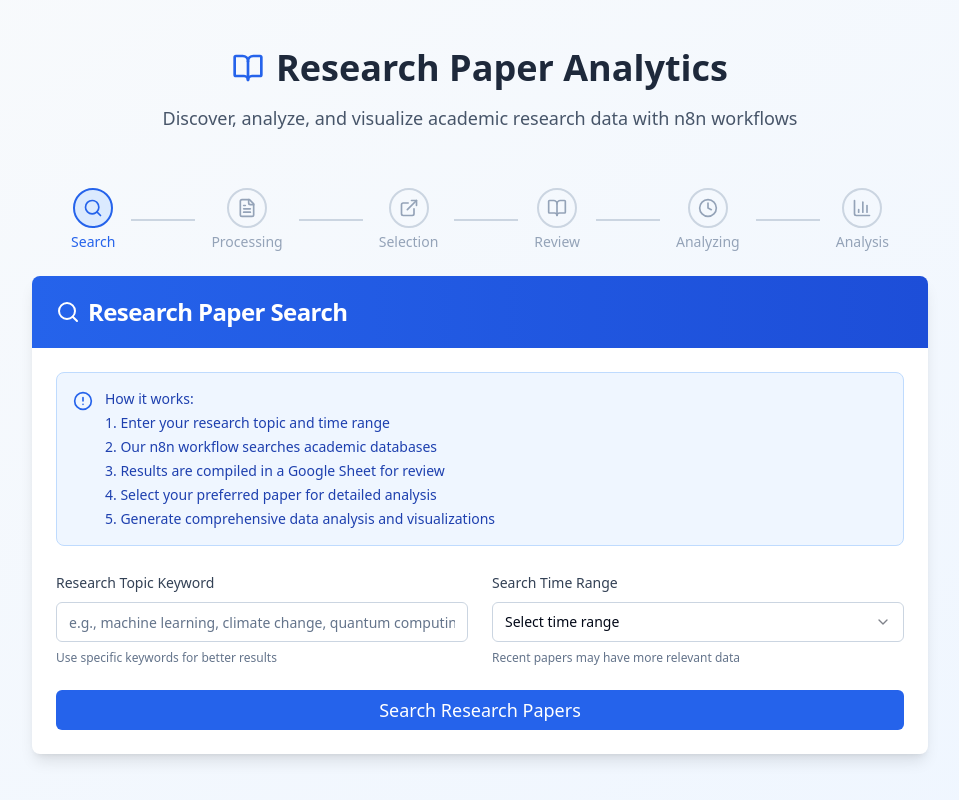
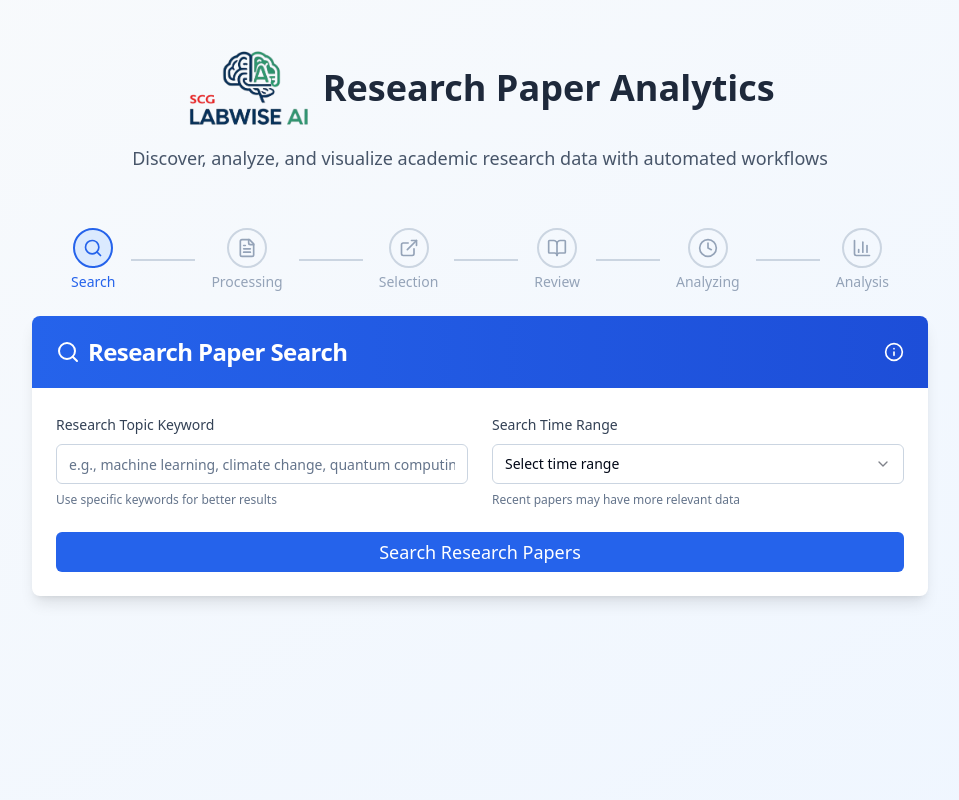
Before and after one commit to Danai6588102/paper-pathfinder-flow, a React (Vite) app: page / in a window 1280 px wide. Shown: the whole page, without its empty margins (160-1119 px from the left). Built offline with nearby package versions, Linux system fonts and the light colour scheme.

Commit message:
Update UI
update logo and info

```diff
--- a/src/pages/Index.tsx
+++ b/src/pages/Index.tsx
@@ -7,9 +7,11 @@ import { Select, SelectContent, SelectItem, SelectTrigger, SelectValue } from '@
 import { Badge } from '@/components/ui/badge';
 import { Separator } from '@/components/ui/separator';
 import { useToast } from '@/hooks/use-toast';
-import { Search, FileText, ExternalLink, BarChart3, BookOpen, AlertCircle, CheckCircle, Clock } from 'lucide-react';
+import { Search, FileText, ExternalLink, BarChart3, BookOpen, AlertCircle, CheckCircle, Clock, Info} from 'lucide-react';
+import { Popover, PopoverContent, PopoverTrigger } from '@/components/ui/popover';
 import ResearchPapersTable from '@/components/ResearchPapersTable';
 import { ResearchPaper } from '@/components/ResearchPapersTable';
+
 
 type WorkflowStep = 'input' | 'processing' | 'selection' | 'paper-view' | 'analysis-processing' | 'analysis';
 
@@ -642,10 +644,10 @@ const Index = () => {
         {/* Header */}
         <div className="text-center py-8">
           <div className="flex items-center justify-center gap-3 mb-4">
-            <BookOpen className="w-8 h-8 text-blue-600" />
+           <img src="src/pages/logo.png" alt="Logo" className="h-20" />
             <h1 className="text-4xl font-bold text-slate-800">Research Paper Analytics</h1>
           </div>
-          <p className="text-slate-600 text-lg">Discover, analyze, and visualize academic research data with n8n workflows</p>
+          <p className="text-slate-600 text-lg">Discover, analyze, and visualize academic research data with automated workflows</p>
         </div>
 
         {/* Progress Indicator */}
@@ -684,28 +686,36 @@ const Index = () => {
         {currentStep === 'input' && (
           <Card className="shadow-lg border-0">
             <CardHeader className="bg-gradient-to-r from-blue-600 to-blue-700 text-white rounded-t-lg">
-              <CardTitle className="flex items-center gap-2">
+            <CardTitle className="flex items-center justify-between w-full">
+              <div className="flex items-center gap-2">
                 <Search className="w-6 h-6" />
                 Research Paper Search
-              </CardTitle>
-            </CardHeader>
-            <CardContent className="p-6">
-              <div className="bg-blue-50 p-4 rounded-lg border border-blue-200 mb-6">
-                <div className="flex items-start gap-3">
+              </div>
+              <Popover>
+          <PopoverTrigger asChild>
+            <button className="text-white hover:text-blue-200">
+              <Info className="w-5 h-5" />
+            </button>
+          </PopoverTrigger>
+          <PopoverContent className="w-80 text-sm bg-white text-slate-700 border border-blue-200 shadow-lg rounded-lg p-4">
+            <div className="flex items-start gap-2">
               <AlertCircle className="w-5 h-5 text-blue-600 mt-0.5" />
-                  <div className="text-sm text-blue-800">
-                    <p className="font-medium mb-1">How it works:</p>
+              <div>
+                <p className="font-semibold text-blue-800 mb-1">How it works:</p>
                 <ol className="list-decimal list-inside space-y-1">
                   <li>Enter your research topic and time range</li>
-                      <li>Our n8n workflow searches academic databases</li>
-                      <li>Results are compiled in a Google Sheet for review</li>
+                  <li>Our automated workflow searches academic databases</li>
+                  <li>Results are compiled in a web page for review</li>
                   <li>Select your preferred paper for detailed analysis</li>
                   <li>Generate comprehensive data analysis and visualizations</li>
                 </ol>
               </div>
             </div>
-              </div>
-
+          </PopoverContent>
+        </Popover>
+        </CardTitle>
+            </CardHeader>
+            <CardContent className="p-6">
               <form onSubmit={handleSubmitSearch} className="space-y-6">
                 <div className="grid md:grid-cols-2 gap-6">
                   <div className="space-y-2">
```
Also changed, not shown: src/pages/logo.png (added). Lines whose indentation alone changed are shown as unchanged.
